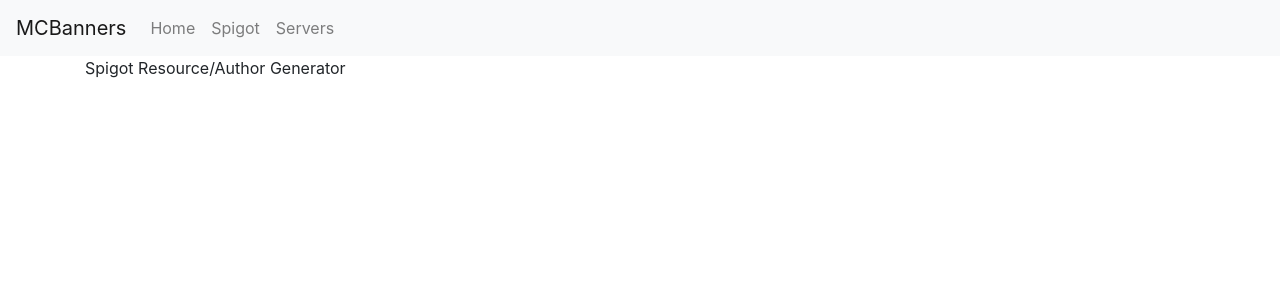
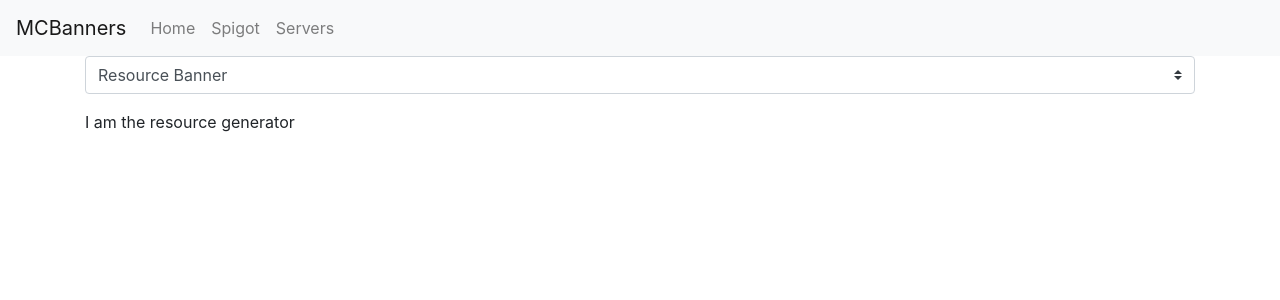
Before and after one commit to MCBanners/website, a Nuxt app: page /spigot in a window 1280 px wide. Shown: the top 300 px of the page. Built offline with nearby package versions, Linux system fonts and the light colour scheme.

Commit message:
get started adding the specific generators

```diff
--- /dev/null
+++ b/components/SpigotAuthorGenerator.vue
@@ -0,0 +1,11 @@
+<template>
+  <p>I am the author generator</p>
+</template>
+
+<script>
+export default {
+  name: 'SpigotAuthorGenerator'
+}
+</script>
+
+<style lang="scss" scoped></style>
--- /dev/null
+++ b/components/SpigotResourceGenerator.vue
@@ -0,0 +1,11 @@
+<template>
+  <p>I am the resource generator</p>
+</template>
+
+<script>
+export default {
+  name: 'SpigotResourceGenerator'
+}
+</script>
+
+<style lang="scss" scoped></style>
--- a/pages/spigot.vue
+++ b/pages/spigot.vue
@@ -1,3 +1,35 @@
 <template>
-  <p>Spigot Resource/Author Generator</p>
+  <div>
+    <b-form-group>
+      <b-form-select v-model="module.selected" :options="module.options" />
+    </b-form-group>
+
+    <div v-if="module.selected == 0">
+      <SpigotResourceGenerator />
+    </div>
+
+    <div v-else>
+      <SpigotAuthorGenerator />
+    </div>
+  </div>
 </template>
+
+<script>
+import SpigotResourceGenerator from '~/components/SpigotResourceGenerator'
+import SpigotAuthorGenerator from '~/components/SpigotAuthorGenerator'
+
+export default {
+  components: { SpigotResourceGenerator, SpigotAuthorGenerator },
+  data() {
+    return {
+      module: {
+        selected: 0,
+        options: [
+          { value: 0, text: 'Resource Banner' },
+          { value: 1, text: 'Author Banner' }
+        ]
+      }
+    }
+  }
+}
+</script>
```
Also changed, not shown: components/TextInput.vue (added, +9 -0 lines).
